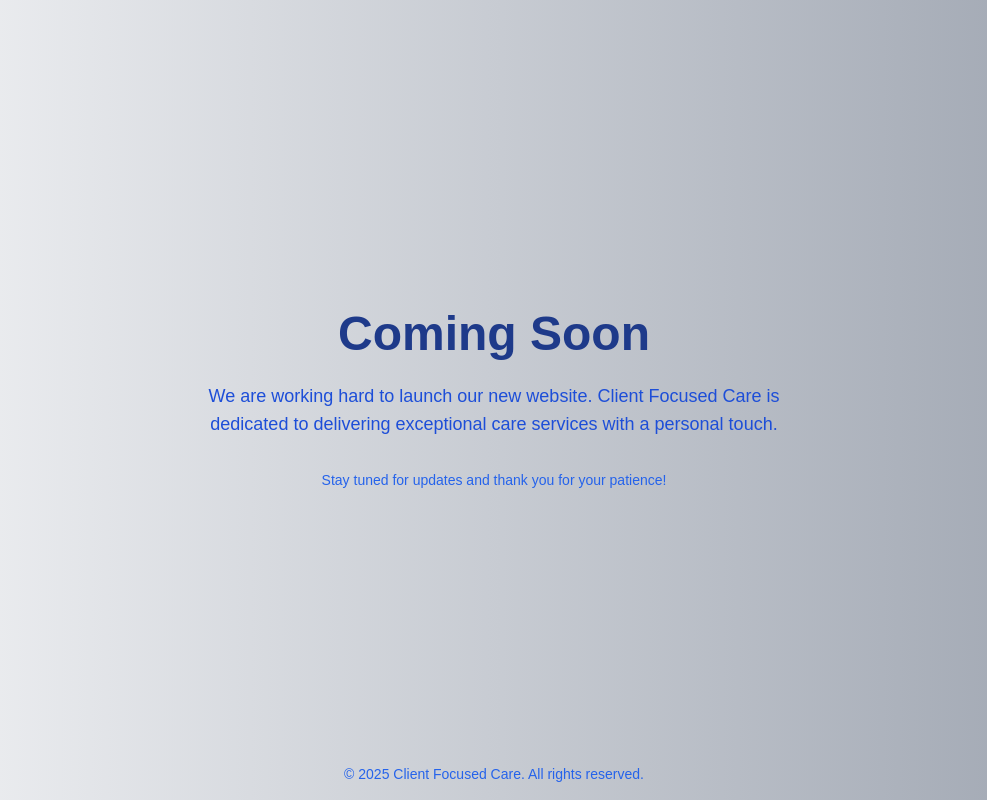
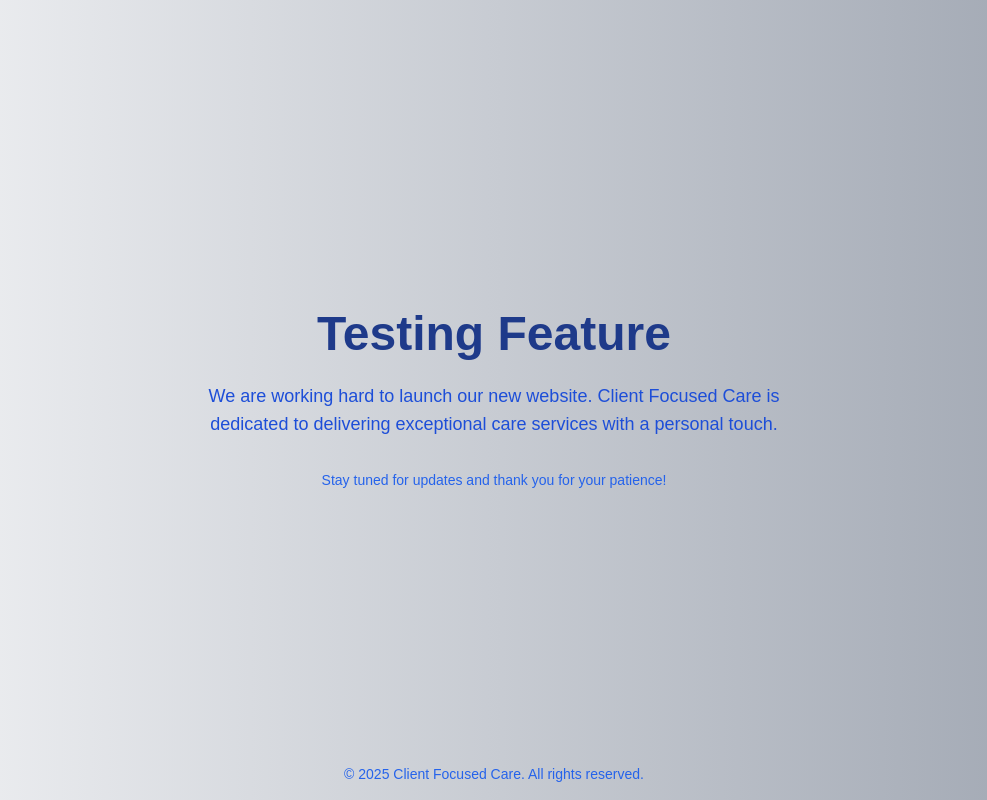
Before and after one commit to muhacodes/clientfocusedcare, a Next.js app: page / in a window 1280 px wide. Shown: the whole page, without its empty margins (146-1133 px from the left). Built offline with nearby package versions, Linux system fonts and the light colour scheme.

Commit message:
testing feature

```diff
--- a/app/page.tsx
+++ b/app/page.tsx
@@ -23,7 +23,7 @@ export default function Home() {
     <main className="flex min-h-screen flex-col items-center justify-center bg-gradient-to-r from-gray-100 to-gray-400 px-4 text-center">
       <div className="max-w-xl">
         <h1 className="text-5xl font-extrabold text-blue-900 mb-6">
-          Coming Soon
+          Testing Feature
         </h1>
         <p className="text-lg text-blue-700 mb-8">
           We are working hard to launch our new website. Client Focused Care is
```
